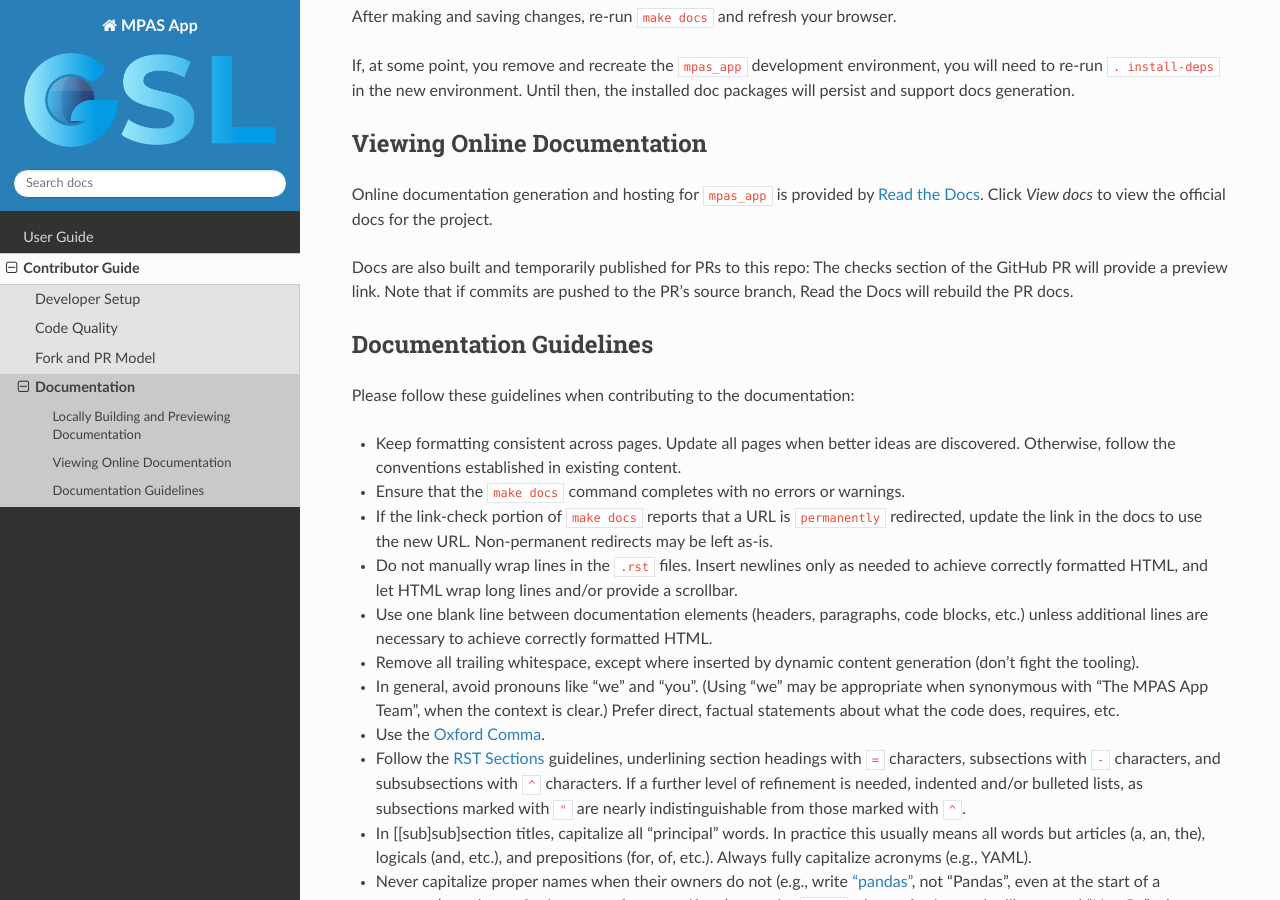
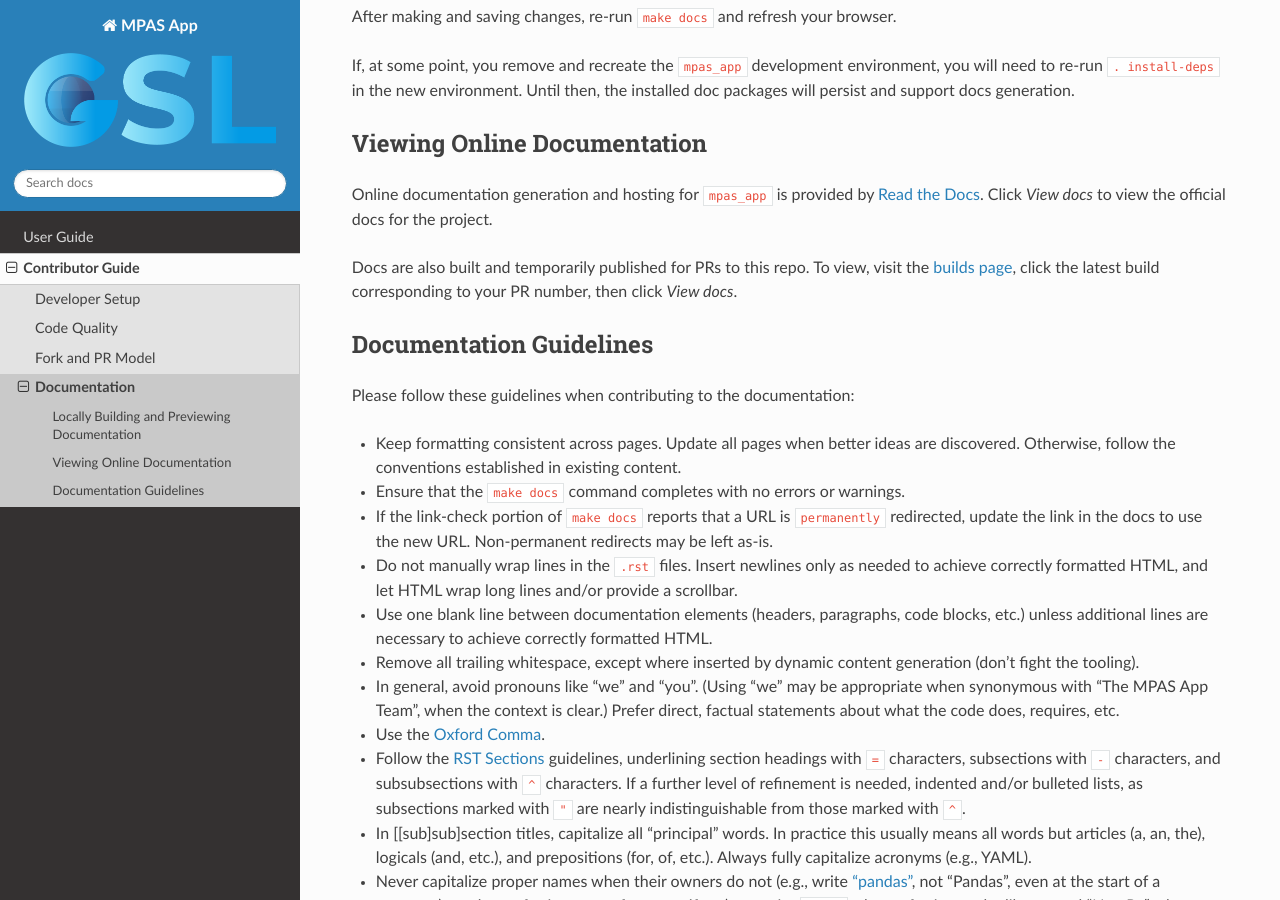
Before and after one commit to NOAA-GSL/mpas_app, a Sphinx documentation site: the page built from docs/sections/contributor_guide/documentation.rst, in a window 1280 px wide and 900 px high, scrolled down 497 px. Built offline with Sphinx 7.4.7 and the Read the Docs theme 3.1.0, drawn with Linux system fonts in a browser that asks for light colours.

Commit message:
Update advice on viewing PR docs

```diff
--- a/docs/sections/contributor_guide/documentation.rst
+++ b/docs/sections/contributor_guide/documentation.rst
@@ -25,7 +25,7 @@ Viewing Online Documentation
 
 Online documentation generation and hosting for ``mpas_app`` is provided by :rtd:`Read the Docs <>`. Click *View docs* to view the official docs for the project.
 
-Docs are also built and temporarily published for PRs to this repo: The checks section of the GitHub PR will provide a preview link. Note that if commits are pushed to the PR's source branch, Read the Docs will rebuild the PR docs.
+Docs are also built and temporarily published for PRs to this repo. To view, visit the :rtd:`builds page <builds>`, click the latest build corresponding to your PR number, then click *View docs*.
 
 Documentation Guidelines
 ------------------------
```
